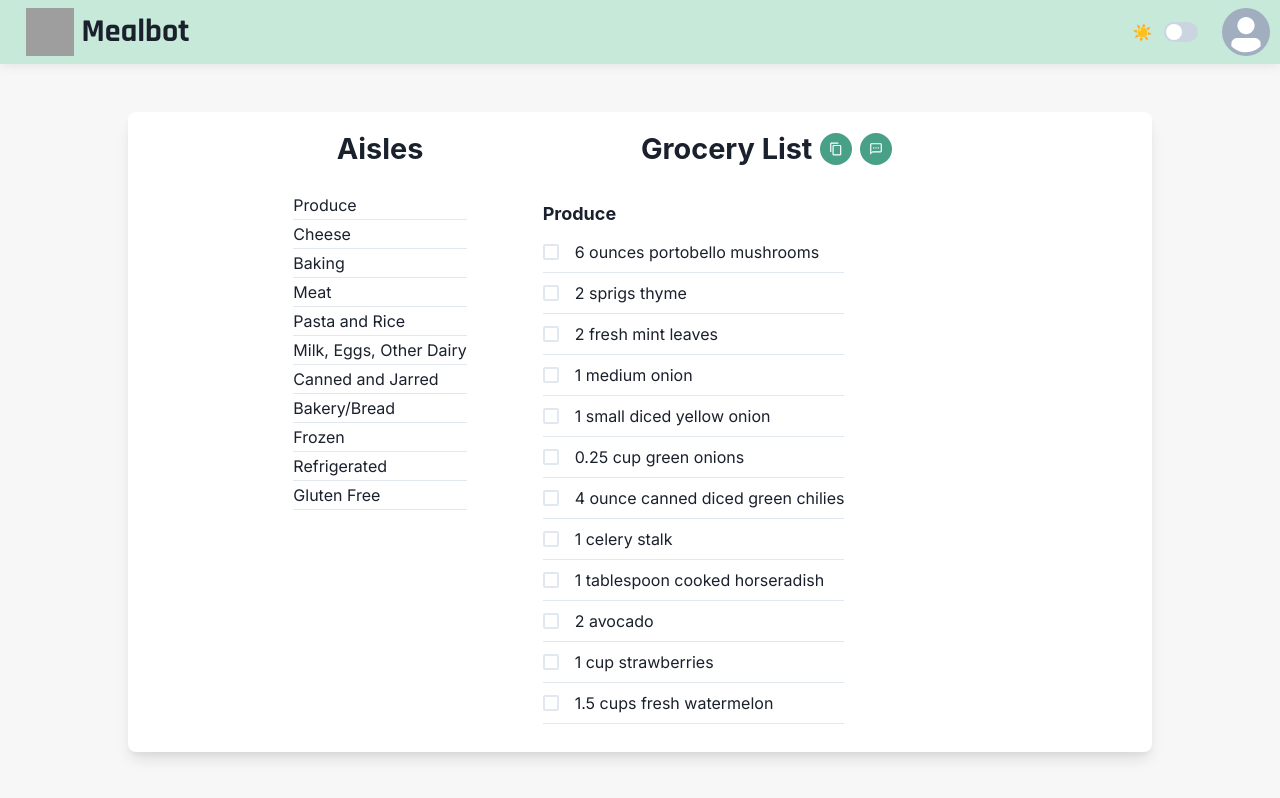
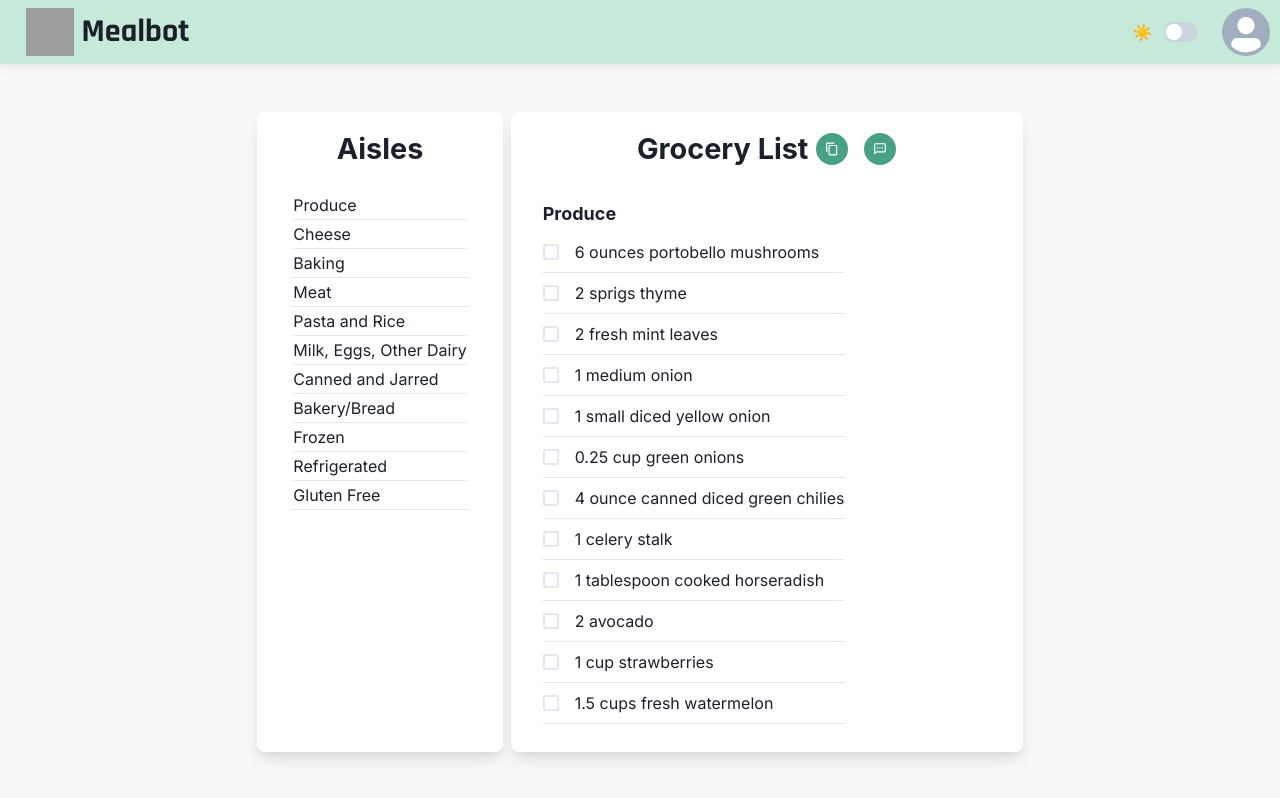
Before and after one commit to GraceWXT/Mealbot-LHL-Final, a React (Create React App) app in the folder client/: page /grocerylist/1 in a window 1280 px wide. Built offline with nearby package versions, Linux system fonts and the light colour scheme; no server answers; grey boxes are pictures that could not be loaded.

Commit message:
create copy button, add tooltip

```diff
--- a/client/src/components/App.jsx
+++ b/client/src/components/App.jsx
@@ -15,6 +15,7 @@ export default function App() {
 
   const [startDate, setStartDate] = useState("");
 
+
   // const [groceryList, setgroceryList] = useState({});
 
   // Get user data and set to state
@@ -30,6 +31,10 @@ export default function App() {
 
   // Get pantryItems data and set to state
   const [pantryItems, setPantryItems] = useState([]);
+
+  // sent twilio or not
+  const [sent, setSent] = useState(false);
+
 
 
   const [mealPlan, setMealPlan] = useState([]);
@@ -65,7 +70,8 @@ export default function App() {
           pantryItems, setPantryItems,
           mealPlan, setMealPlan,
           startDate, setStartDate,
-          mealPlanStatus, setMealPlanStatus }} />
+          mealPlanStatus, setMealPlanStatus,
+          sent, setSent }} />
       </ChakraProvider>
     </div>
   );
--- a/client/src/components/GroceryList.jsx
+++ b/client/src/components/GroceryList.jsx
@@ -1,6 +1,6 @@
 import React, { useEffect, useState } from "react";
 import axios from "axios";
-import { useParams } from "react-router-dom";
+import { useParams, useOutletContext } from "react-router-dom";
 import {
   Flex,
   Text,
@@ -32,6 +32,7 @@ export default function GroceryList() {
 
   // get start date from react router
   const { startDate } = useParams();
+  const { sent, setSent } = useOutletContext();
 
   // get grocerylist data
   // useEffect(() => {
@@ -66,48 +67,56 @@ export default function GroceryList() {
 
   });
 
-  // Twilio Button
+  //TWILIO BUTTON
 
   const sendTwilio = () => {
-    // console.log('test', aisles);
+
     axios.post('http://localhost:8080/api/twilio', aisles)
       .then(res => {
         console.log(res);
+        setSent(true);
+
+        // setTimeout(() => {
+        //   setSent(false);
+        // }, 3000);
       })
       .catch(function (error) {
         console.log(error);
       });
+
   };
 
   //COPY FEATURE
   const [value, setValue] = useState("");
   const { hasCopied, onCopy } = useClipboard(value);
 
-  useEffect(() => {
-    const copyGroceryList = () => {
-      let textMessage = "";
+  const formatGroceryList = () => {
+    let textMessage = ``;
 
-      aisles.map((aisle) => {
-        if (!filter.includes(aisle.aisle)) {
-          const aisle = aisle.aisle.toUpperCase();
+    //aisleItem cannot be named aisle otherwise will conflict with database key name and won't work
+    aisles.map((aisleItem) => {
+      if (!filter.includes(aisleItem.aisle)) {
+        const aisle = aisleItem.aisle.toUpperCase();
 
         textMessage += `\n${aisle}\n`;
 
-          aisle.items.map(item => {
+        aisleItem.items.map(item => {
           const ingredient = `-${item.measures.metric.amount} ${item.measures.metric.unit} ${item.name}\n`;
           textMessage += ingredient;
         });
       }
     });
+
     setValue(textMessage);
-      return textMessage;
   };
-  });
+
+  //put aisles as dependency so if aisles data changes the formatGroceryList copy function also updates with new data
+  useEffect(() => {
+    formatGroceryList();
+  }, [aisles]);
 
 
   // ITEMS QUANTITY
-
-
 
   // GROCERY LIST
   const listOfAisleItems = aisles.map((aisle) => {
@@ -151,18 +160,36 @@ export default function GroceryList() {
   return (
     <Center width="100vw" position="absolute">
       <VStack py={2}>
-        <HStack height="80vh" width="80vw" bg={useColorModeValue("white", "gray.700")} boxShadow="lg" borderRadius="lg" justifyContent="center" marginTop="5vh" >
+        <HStack
+          height="80vh"
+          width="80vw"
+          // bg={useColorModeValue("white", "gray.700")}
+          // boxShadow="lg"
+          // borderRadius="lg"
+          justifyContent="center"
+          marginTop="5vh" >
           {/* AISLES */}
-          <VStack height="100%" padding="20px">
+          <VStack
+            height="100%"
+            padding="20px"
+            bg={useColorModeValue("white", "gray.700")}
+            boxShadow="lg"
+            borderRadius="lg">
             <Heading fontSize="1.8rem" >Aisles</Heading>
             <List padding="1em">
               {linkofAisleNames}
             </List>
           </VStack>
 
-          <Container width="50%" height="100%"  >
+          <Container
+            width="50%"
+            height="100%"
+            bg={useColorModeValue("white", "gray.700")}
+            boxShadow="lg"
+            borderRadius="lg">
             <HStack justifyContent="center" position="sticky" padding="20px" >
               <Heading fontSize="1.8rem" >Grocery List</Heading>
+              <Tooltip label={hasCopied ? 'Copied!' : 'Copy the grocery list'} closeOnClick={false}>
                 <IconButton
                   onClick={onCopy}
                   aria-label='copy grocery list'
@@ -171,7 +198,9 @@ export default function GroceryList() {
                   borderRadius="50%"
                   size="sm"
                 />
-              <Tooltip label='Text the grocery list to your saved phone number'>
+              </Tooltip>
+              <Text></Text>
+              <Tooltip label={sent ? 'Sent!' : 'Text the grocery list to your saved phone number'} closeOnClick={false}>
                 <IconButton
                   onClick={sendTwilio}
                   icon={<MdOutlineTextsms boxSize={20} />}
```
Lines whose indentation alone changed are shown as unchanged.
